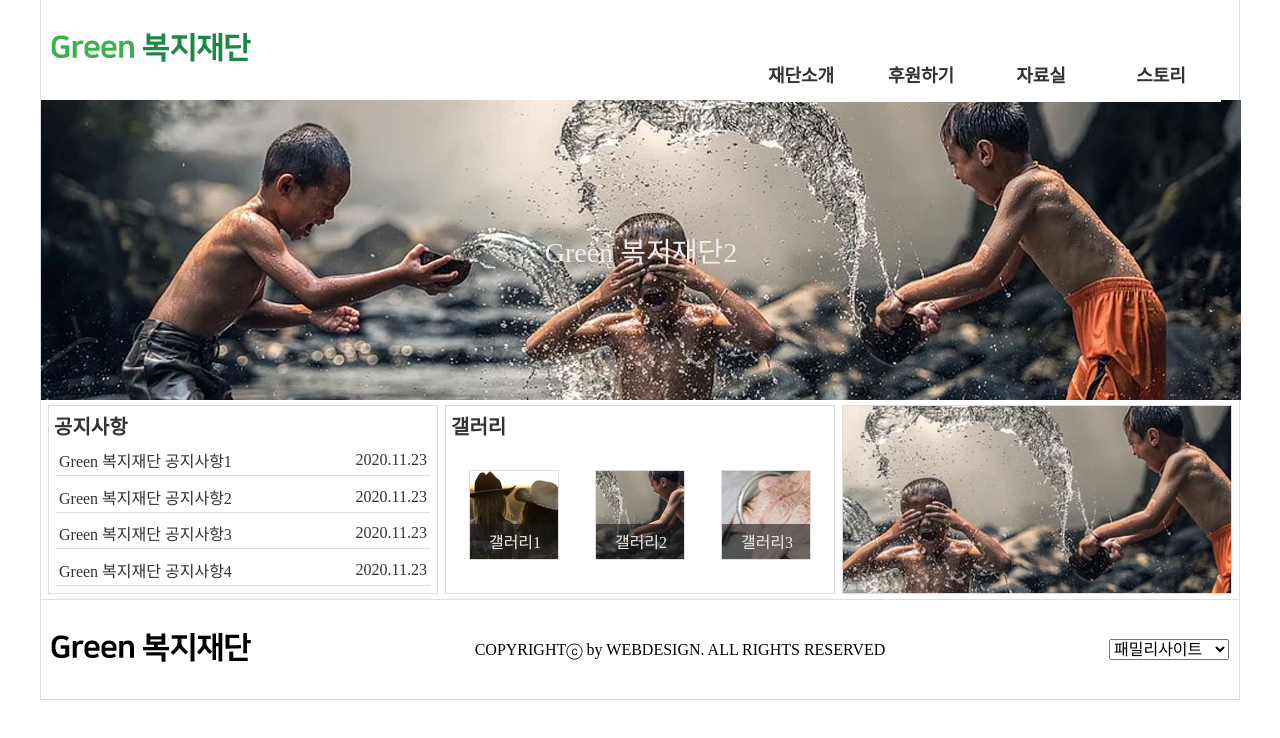
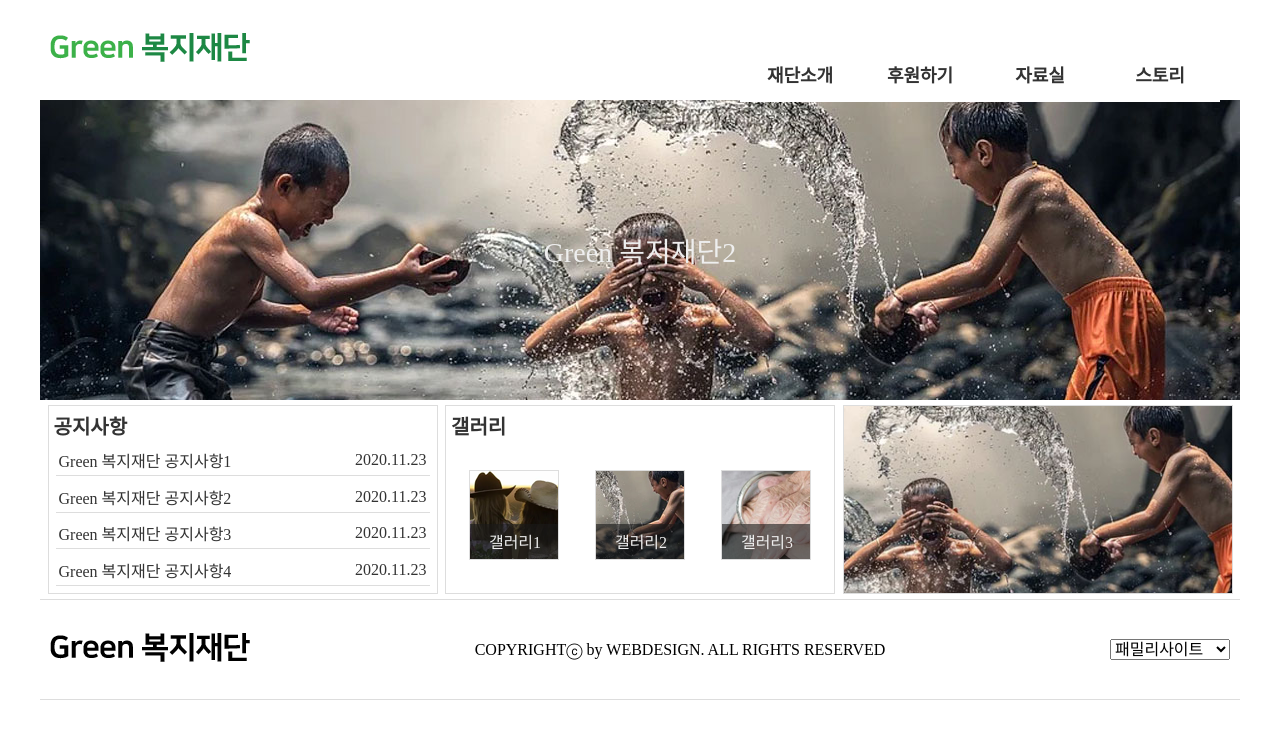
Before and after one commit to acet09/Web_A-2, a plain HTML site: page index.html in a window 1280 px wide. Drawn offline with Linux system fonts and the light colour scheme.

Commit message:
Update style.css

```diff
--- a/css/style.css
+++ b/css/style.css
@@ -20,8 +20,6 @@ header, section, footer, div{box-sizing: border-box;}
 #wrap{
     width: 1200px;
     margin: 0 auto;
-    border-left: 0.5px solid #ddd;
-    border-right: 0.5px solid #ddd;
 }
 
 
```
